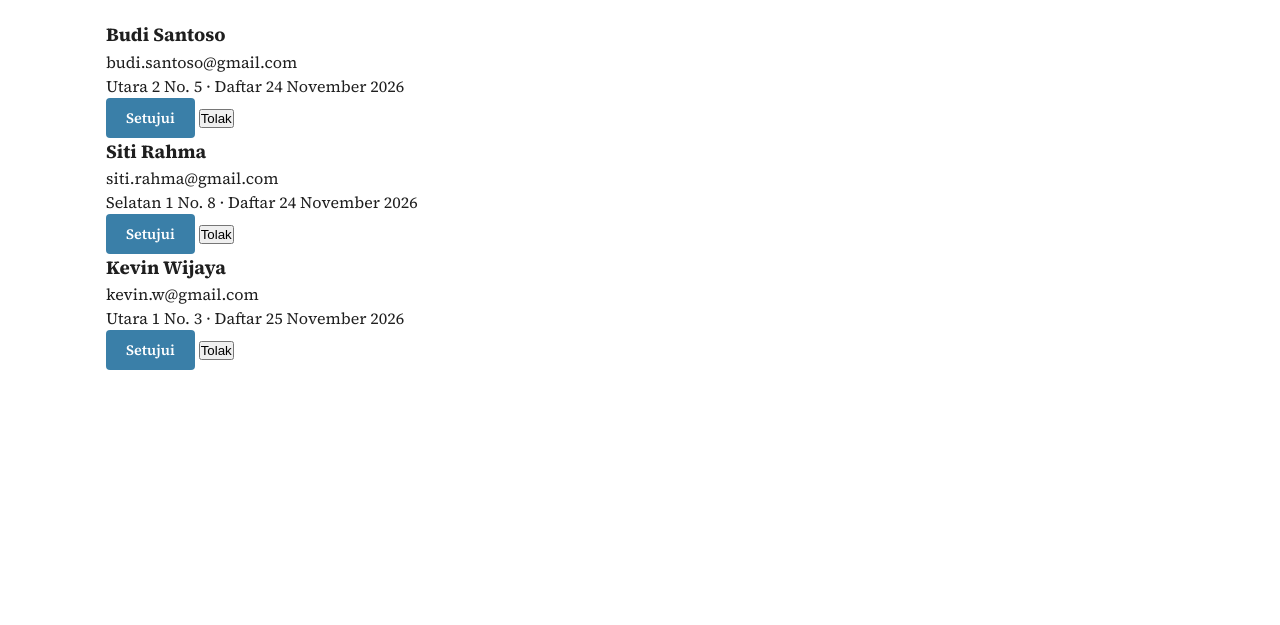
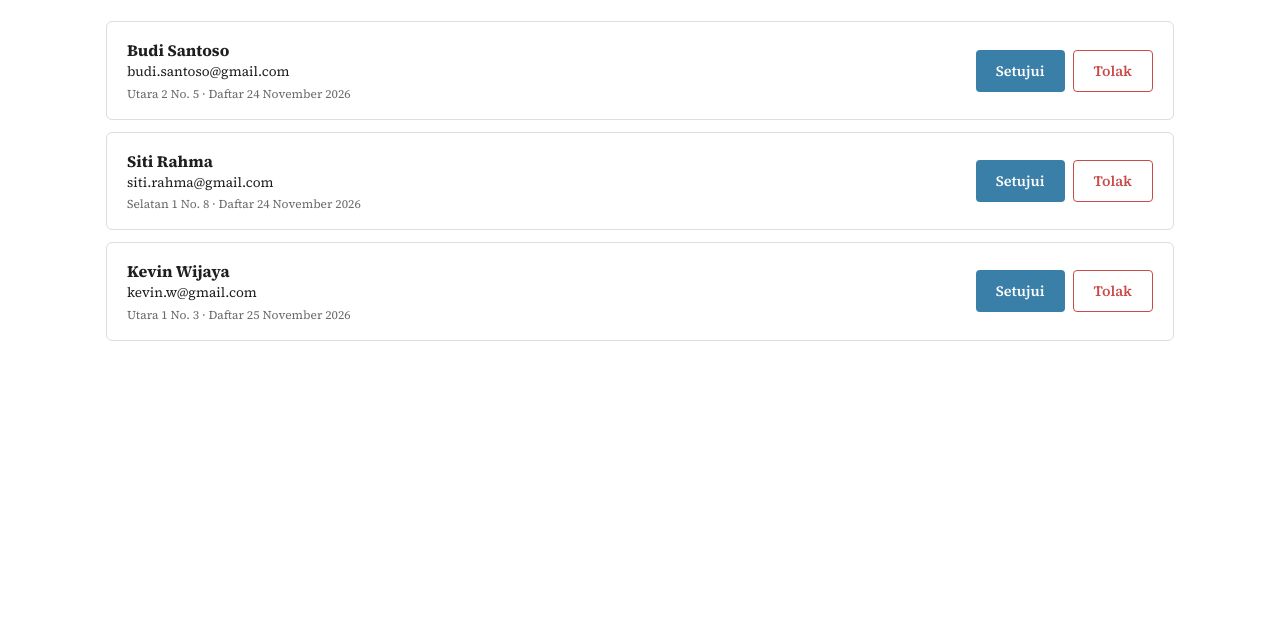
Before and after one commit to Mikhailken/komuport, a plain HTML site: page frontend/verifikasi-akun.html in a window 1280 px wide. Shown: the part 175-800 px from the top of the page. Drawn offline with Linux system fonts and the light colour scheme.

Commit message:
Frontend: tampilan CSS halaman verifikasi akun

```diff
--- a/frontend/css/style.css
+++ b/frontend/css/style.css
@@ -489,3 +489,52 @@ a:hover { text-decoration: underline; }
   cursor: pointer;
 }
 .hapus-komentar:hover { text-decoration: underline; }
+/* =====================================================================
+   BAGIAN 10 - HALAMAN VERIFIKASI AKUN (admin)
+   ===================================================================== */
+
+/* ---------- 25. Jumlah akun menunggu ---------- */
+.jumlah-menunggu { font-size: 0.85rem; color: var(--teks-pudar); }
+.jumlah-menunggu strong { color: var(--biru-utama); font-size: 1.1rem; }
+
+/* ---------- 26. Daftar akun ---------- */
+.daftar-akun { display: flex; flex-direction: column; gap: 12px; }
+
+.akun-item {
+  display: flex;
+  flex-direction: column;          /* HP: data di atas, tombol di bawah */
+  gap: 12px;
+  padding: 16px;
+  border: 1px solid #dddddd;
+  border-radius: 6px;
+  background: var(--putih);
+}
+.akun-data h3 { font-size: 1rem; }
+.akun-data p { font-size: 0.85rem; }
+.akun-rumah { color: var(--teks-pudar); font-size: 0.75rem !important; margin-top: 2px; }
+
+.akun-aksi { display: flex; gap: 8px; }
+
+/* Tombol Tolak: garis merah, senada dengan tombol hapus */
+.tombol-tolak {
+  padding: 10px 20px;
+  border: 1px solid #c94a4a;
+  border-radius: var(--radius);
+  background: var(--putih);
+  color: #c94a4a;
+  font-family: var(--font);
+  font-size: 0.9rem;
+  font-weight: 600;
+  cursor: pointer;
+}
+.tombol-tolak:hover { background: #fbeaea; }
+
+/* ---------- 27. Laptop: data kiri, tombol kanan ---------- */
+@media (min-width: 768px) {
+  .akun-item {
+    flex-direction: row;
+    justify-content: space-between;
+    align-items: center;
+    padding: 16px 20px;
+  }
+}
```
